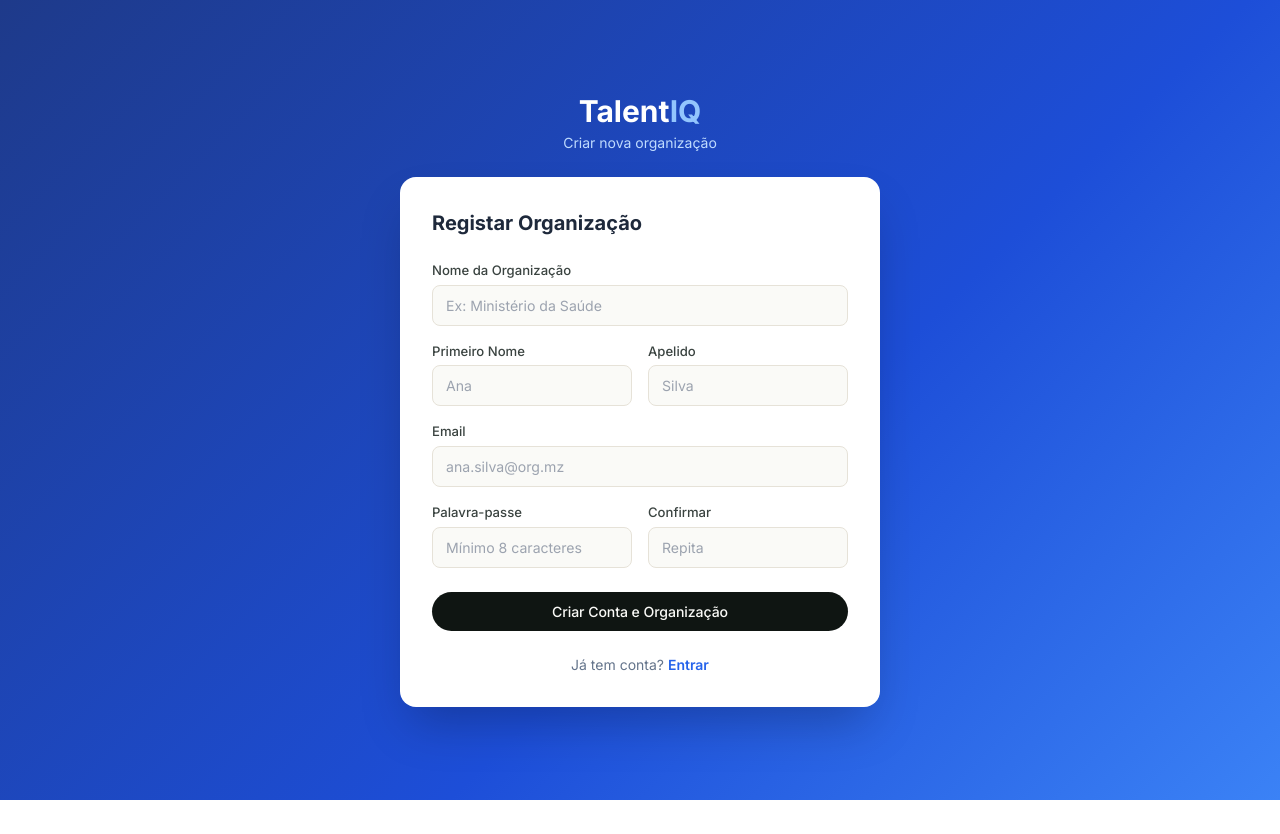
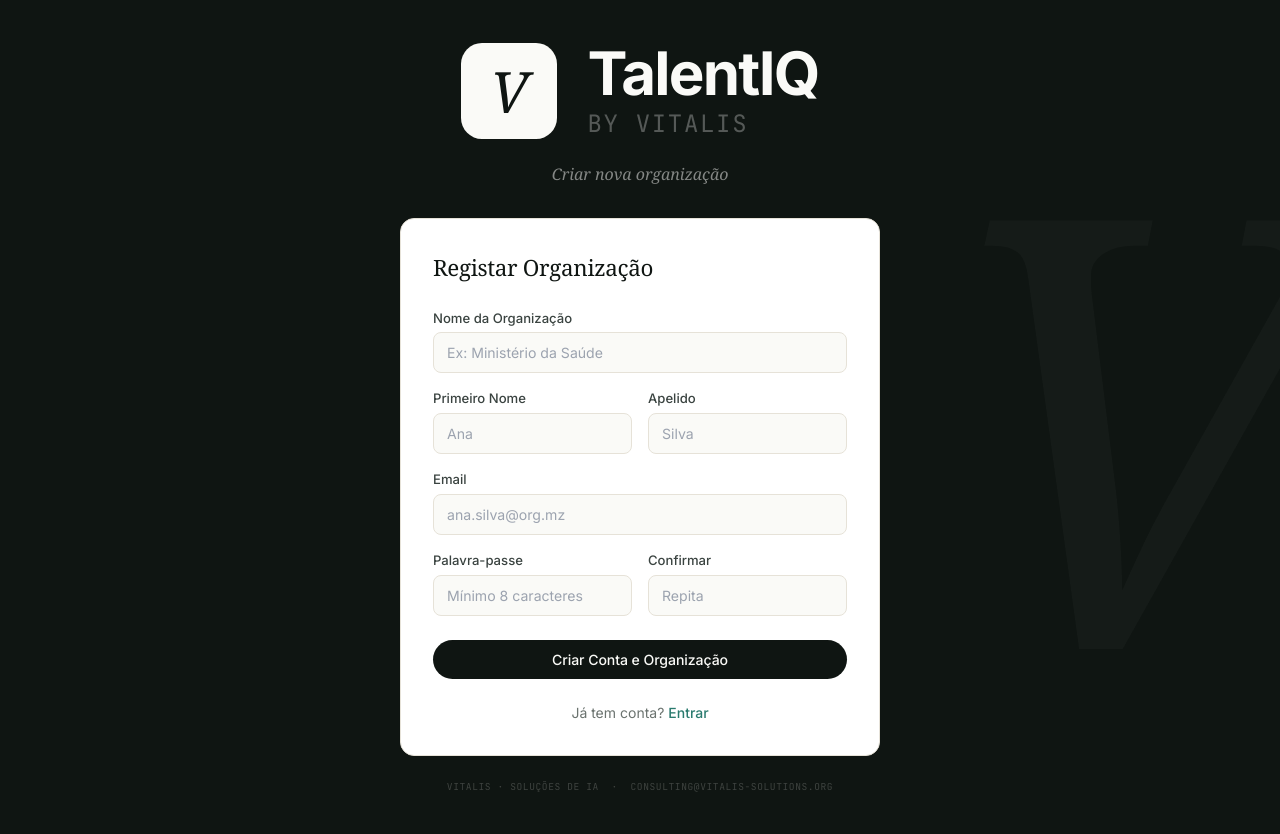
Before and after one commit to Ngaspar20/TalentIQ-web, a Django app: page /accounts/register/ in a window 1280 px wide. Before the commit the page ends 800 px from the top, so only its background shows below. Run offline with Django 5.2, Linux system fonts and the light colour scheme; some libraries are stand-ins or nearby versions; some web fonts are replaced.

Commit message:
Apply Vitalis brand to register page
Replaces old blue-gradient background with dark ink + V watermark,
matching the login page style exactly.

Co-Authored-By: Claude Sonnet 4.6 <noreply@anthropic.com>

```diff
--- a/templates/accounts/register.html
+++ b/templates/accounts/register.html
@@ -1,18 +1,28 @@
 {% extends "base.html" %}
 
 {% block auth_content %}
-<div class="min-h-screen flex items-center justify-center py-10" style="background: linear-gradient(135deg, #1e3a8a 0%, #1d4ed8 60%, #3b82f6 100%);">
-    <div class="w-full max-w-lg px-4">
+<div class="min-h-screen flex items-center justify-center py-10" style="background: var(--ink); position:relative; overflow:hidden;">
 
-        <!-- Logo -->
-        <div class="text-center mb-6">
-            <h1 class="text-3xl font-extrabold text-white">Talent<span class="text-blue-300">IQ</span></h1>
-            <p class="text-blue-200 text-sm mt-1">Criar nova organização</p>
+    <!-- Watermark V -->
+    <div style="position:absolute;right:-60px;top:50%;transform:translateY(-50%);font-family:var(--serif);font-size:600px;line-height:1;color:rgba(255,255,255,0.025);pointer-events:none;user-select:none;font-style:italic;">V</div>
+
+    <div class="w-full max-w-lg px-4" style="position:relative;">
+
+        <!-- Vitalis mark + wordmark -->
+        <div class="text-center mb-8">
+            <div style="display:inline-flex;align-items:center;gap:30px;margin-bottom:20px;">
+                <div style="width:96px;height:96px;border-radius:21px;background:var(--bg);display:grid;place-items:center;color:var(--ink);font-family:var(--serif);font-size:57px;font-style:italic;flex-shrink:0;line-height:1;">V</div>
+                <div style="text-align:left;">
+                    <div style="font-family:'Inter',sans-serif;font-size:60px;font-weight:800;color:var(--bg);letter-spacing:-0.03em;line-height:1.1;">TalentIQ</div>
+                    <div style="font-family:var(--mono);font-size:24px;text-transform:uppercase;letter-spacing:0.07em;color:rgba(250,250,247,0.3);">by Vitalis</div>
+                </div>
+            </div>
+            <p style="font-family:var(--serif);font-size:1rem;font-style:italic;color:rgba(250,250,247,0.5);">Criar nova organização</p>
         </div>
 
         <!-- Card -->
-        <div class="bg-white rounded-2xl shadow-2xl p-8">
-            <h2 class="text-xl font-bold text-slate-800 mb-6">Registar Organização</h2>
+        <div style="background:#fff;border-radius:14px;border:1px solid var(--line);padding:32px;">
+            <h2 style="font-family:var(--serif);font-size:1.4rem;font-weight:400;color:var(--ink);letter-spacing:-0.015em;margin-bottom:24px;">Registar Organização</h2>
 
             {% if form.non_field_errors %}
             <div class="alert-error mb-4">
@@ -29,7 +39,7 @@
                            placeholder="Ex: Ministério da Saúde"
                            value="{{ form.organisation_name.value|default:'' }}">
                     {% if form.organisation_name.errors %}
-                    <p class="text-red-500 text-xs mt-1">{{ form.organisation_name.errors.0 }}</p>
+                    <p style="color:#dc2626;font-size:0.75rem;margin-top:4px;">{{ form.organisation_name.errors.0 }}</p>
                     {% endif %}
                 </div>
 
@@ -52,7 +62,7 @@
                            placeholder="ana.silva@org.mz"
                            value="{{ form.email.value|default:'' }}">
                     {% if form.email.errors %}
-                    <p class="text-red-500 text-xs mt-1">{{ form.email.errors.0 }}</p>
+                    <p style="color:#dc2626;font-size:0.75rem;margin-top:4px;">{{ form.email.errors.0 }}</p>
                     {% endif %}
                 </div>
 
@@ -65,7 +75,7 @@
                         <label>Confirmar</label>
                         <input type="password" name="password_confirm" class="form-input" placeholder="Repita">
                         {% if form.password_confirm.errors %}
-                        <p class="text-red-500 text-xs mt-1">{{ form.password_confirm.errors.0 }}</p>
+                        <p style="color:#dc2626;font-size:0.75rem;margin-top:4px;">{{ form.password_confirm.errors.0 }}</p>
                         {% endif %}
                     </div>
                 </div>
@@ -75,11 +85,16 @@
                 </button>
             </form>
 
-            <p class="text-center text-sm text-slate-500 mt-6">
+            <p class="text-center text-sm mt-6" style="color:var(--ink-3);">
                 Já tem conta?
-                <a href="/accounts/login/" class="text-blue-600 font-semibold hover:underline">Entrar</a>
+                <a href="/accounts/login/" style="color:var(--accent);font-weight:500;">Entrar</a>
             </p>
         </div>
+
+        <!-- Footer note -->
+        <p style="text-align:center;font-family:var(--mono);font-size:0.6rem;text-transform:uppercase;letter-spacing:0.06em;color:rgba(250,250,247,0.2);margin-top:24px;">
+            Vitalis · Soluções de IA &nbsp;·&nbsp; consulting@vitalis-solutions.org
+        </p>
     </div>
 </div>
 {% endblock %}
```
